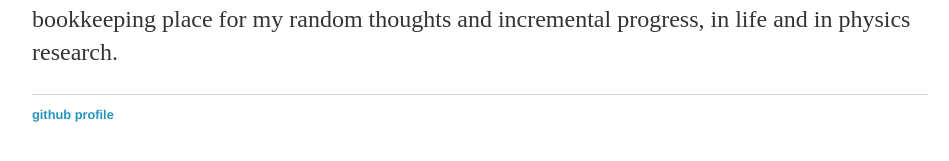
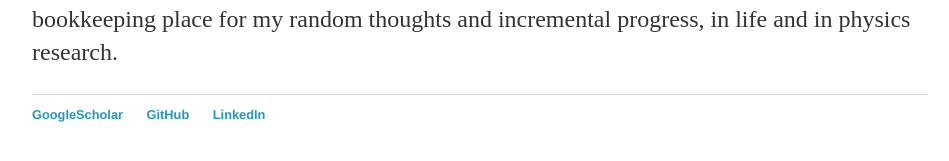
Before and after one commit to Leo-Lo/Leo-Lo.github.io, a Jekyll site: the page built from about/index.html, in a window 1280 px wide. Shown: the part 262-423 px from the top of the page, without its empty margins (160-1109 px from the left). Built offline with Jekyll 4.4.1, drawn with Linux system fonts in a browser that asks for light colours.

Commit message:
Update default.html

```diff
--- a/_layouts/default.html
+++ b/_layouts/default.html
@@ -22,7 +22,9 @@
 			</div><!-- /.container -->
 			<footer>
 	    		<ul>
-	        		<li><a href="https://github.com/Leo-Lo">github profile</a></li>
+	        		<li><a href="https://scholar.google.com/citations?user=9HDgWrIAAAAJ&hl=en&oi=ao">GoogleScholar </a></li>
+				<li><a href="https://github.com/Leo-Lo">GitHub </a></li>
+				<li><a href="https://www.linkedin.com/in/chiu-fan-bowen-leo-lo-400aa6143/">LinkedIn </a></li>
 				</ul>
 			</footer>
 		</body>
```
